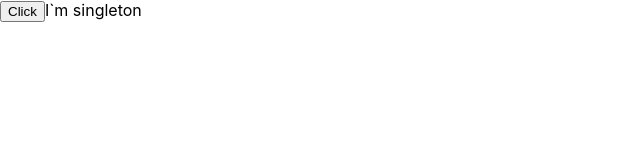
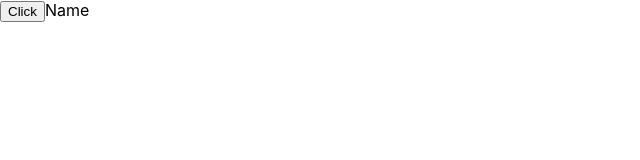
Before and after one commit to orangecat21/singletonHook, a React (Create React App) app: page / in a window 1280 px wide. Shown: the top 160 px of the page, without its empty margins (0-640 px from the left). Built offline with nearby package versions, Linux system fonts and the light colour scheme.

Commit message:
feat: create adapter for use singleton objects in class and functional components

```diff
--- a/src/App.js
+++ b/src/App.js
@@ -8,7 +8,7 @@ function App() {
       <button onClick={() => {
           setFlag(!flag)
         }}>Click</button>
-      {!flag ? <Consumera/> : null}
+      {!flag ? <Consumera/> : <span>JOPA</span>}
     </div>
   );
 }
--- a/src/Singleton.js
+++ b/src/Singleton.js
@@ -1,21 +1,29 @@
 export class Singleton {
-    name = 'I`m singleton';
-    static refCount = '0';
+    static refCount = 0;
+    fff = 'asd'
     constructor() {
-        Singleton.refCount = Singleton.refCount + '1';
         if (Singleton._instance) return Singleton._instance;
         Singleton._instance = this;
     }
 
+    subscribe() {
+        Singleton.refCount++;
+        return this.unsubscribe;
+    }
+
     unsubscribe = () => {
         console.log(Singleton.refCount);
-        Singleton.refCount = Singleton.refCount.slice(0, Singleton.refCount.length - 1);
-        if (Singleton.refCount === "0") {
-            Singleton.destroy();
+        Singleton.refCount--;
+        if (Singleton.refCount === 0) {
+            Singleton.destroyInstance();
         }
     }
 
-    static destroy() {
+    get name() {
+        return 'Name';
+    }
+
+    static destroyInstance() {
         Singleton._instance = null;
     }
 }
--- a/src/components/consumer.jsx
+++ b/src/components/consumer.jsx
@@ -1,10 +1,23 @@
 import React from 'react';
-import { useManager } from '../useManager';
+import { Adapter } from '../useManager';
 import { Singleton } from '../Singleton';
 
 
-export const Consumera = () => {
-    const instance = useManager(Singleton);
+// export const Consumera = () => {
+// 	const manager = Adapter(this, Singleton);
+//
+// 	return <span>{manager.name}</span>;
+//
+// }
 
-    return <span>{instance.name}</span>
+export class Consumera extends React.Component{
+
+	componentDidMount() {
+		this.manager = Adapter(this, Singleton);
+		this.setState({});
+	}
+
+	render() {
+		return <span>{this.manager?.name}</span>;
+	}
 }
--- a/src/useManager.js
+++ b/src/useManager.js
@@ -1,9 +1,30 @@
 import { useEffect, useMemo } from "react";
 
-export function useManager(Class) {
-    const instance = useMemo(() => new Class(), [Class]);
+export function Adapter(subscriber, Class, ...classDeps) {
+    if (subscriber?.render) {
+        const instance = new Class(...classDeps);
+        const unsubscribeHandler = instance.subscribe();
+        const initialComponentWillUnmount = subscriber.componentWillUnmount?.bind(subscriber);
+        subscriber.componentWillUnmount = (...params) => {
+            console.log('unmount');
+            unsubscribeHandler();
+            subscriber.componentWillUnmount = initialComponentWillUnmount;
+            initialComponentWillUnmount?.(...params);
+            for (let key in subscriber) {
+               if (!subscriber.hasOwnProperty(key)) continue;
+                subscriber[key] = null;
+            }
+        };
+        return instance;
+    }
 
-    useEffect(() => instance.unsubscribe, [instance.unsubscribe]);
+    return Manager(Class, ...classDeps);
+}
+
+const Manager = (Class, ...classDeps) => {
+    const instance = useMemo(() => new Class(...classDeps), [Class, classDeps]);
+
+    useEffect(() => instance.subscribe(), [instance, instance.unsubscribe]);
 
     return instance;
 }
```
Also changed, not shown: src/SingletonImport.js (deleted, +0 -17 lines).
